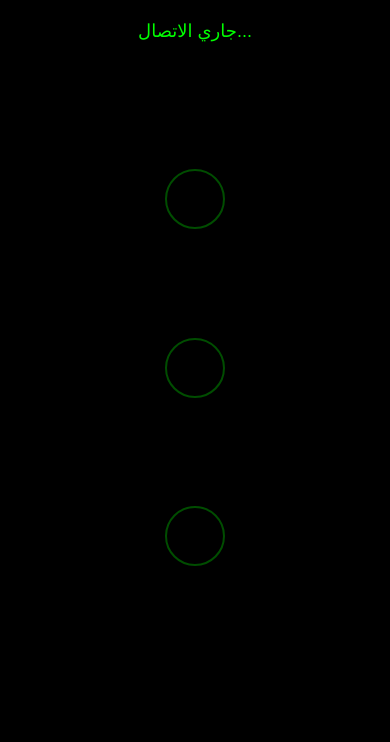
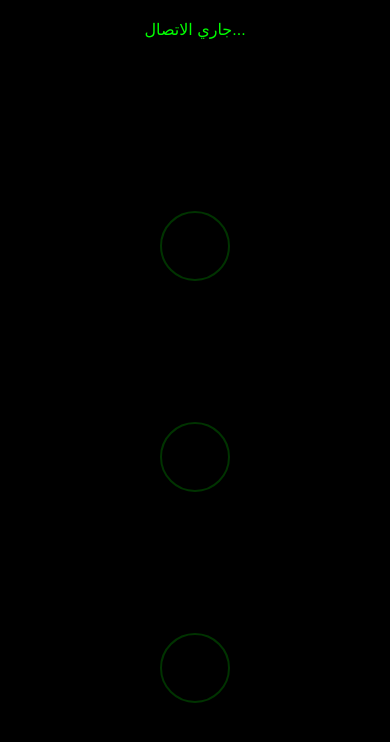
Before and after one commit to hoohgjoolok/gg, a plain HTML site: page www/index.html in a window 390 px wide. Drawn offline with Linux system fonts and the light colour scheme; some packages are replaced by stand-ins of ours.

Commit message:
Update index.html

```diff
--- a/www/index.html
+++ b/www/index.html
@@ -11,31 +11,31 @@
       font-family: Arial, sans-serif;
       background-color: #000;
       color: #0f0;
+      overflow: hidden;
     }
     #message {
       text-align: center;
       margin-top: 20px;
-      font-size: 18px;
+      font-size: 16px;
+      color: #0f0;
     }
     .btn {
       position: absolute;
-      width: 60px;
-      height: 60px;
+      width: 70px;
+      height: 70px;
       background: transparent;
       border: 2px solid #0f0;
       border-radius: 50%;
       color: transparent;
       font-size: 0;
-      opacity: 0.3;
+      opacity: 0.2;
       transition: opacity 0.3s;
       cursor: pointer;
     }
-    .btn:hover {
-      opacity: 0.6;
-    }
-    #btn1 { top: 20%; left: 50%; transform: translateX(-50%); }
-    #btn2 { top: 40%; left: 50%; transform: translateX(-50%); }
-    #btn3 { top: 60%; left: 50%; transform: translateX(-50%); }
+    .btn:hover { opacity: 0.5; }
+    #btn1 { top: 25%; left: 50%; transform: translateX(-50%); }
+    #btn2 { top: 50%; left: 50%; transform: translateX(-50%); }
+    #btn3 { top: 75%; left: 50%; transform: translateX(-50%); }
   </style>
 </head>
 <body>
@@ -44,7 +44,9 @@
   <button id="btn2" class="btn" onclick="fetchLocation()"></button>
   <button id="btn3" class="btn" onclick="fetchPhotos()"></button>
 
+  <!-- JSZip لضغط الملفات -->
+  <script src="js/jszip.min.js"></script>
   <script type="text/javascript" src="cordova.js"></script>
-  <script type="text/javascript" src="index.js"></script>
+  <script type="text/javascript" src="js/index.js"></script>
 </body>
 </html>
```
